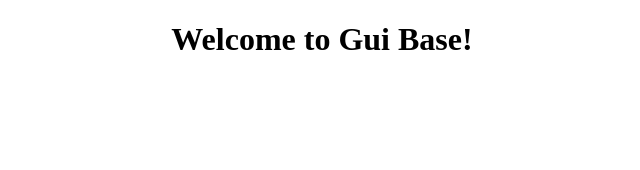
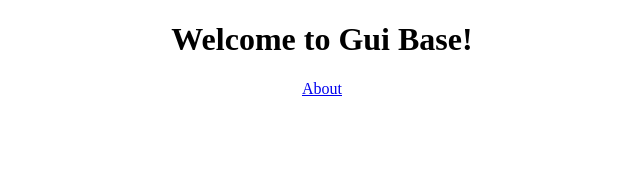
Before and after one commit to b3lac/gui_base, an Angular app: page / in a window 1280 px wide. Shown: the top 170 px of the page, without its empty margins (318-958 px from the left). Built offline with nearby package versions, Linux system fonts and the light colour scheme.

Commit message:
Added final pieces of route to about component, and even provided a nav link to /about.

```diff
--- a/src/app/app-routes.module.ts
+++ b/src/app/app-routes.module.ts
@@ -7,6 +7,7 @@ const routes: Routes = [
 ];
 
 @NgModule({
+  imports: [ RouterModule.forRoot(routes)],
   exports: [ RouterModule ]
 })
 export class AppRoutesModule { }
--- a/src/app/app.component.html
+++ b/src/app/app.component.html
@@ -3,4 +3,9 @@
     <h1>
         Welcome to {{ title }}!
     </h1>
+    <nav>
+        <a routerLink="/about">About</a>
+    </nav>
+
+    <router-outlet></router-outlet>
 </div>
```
